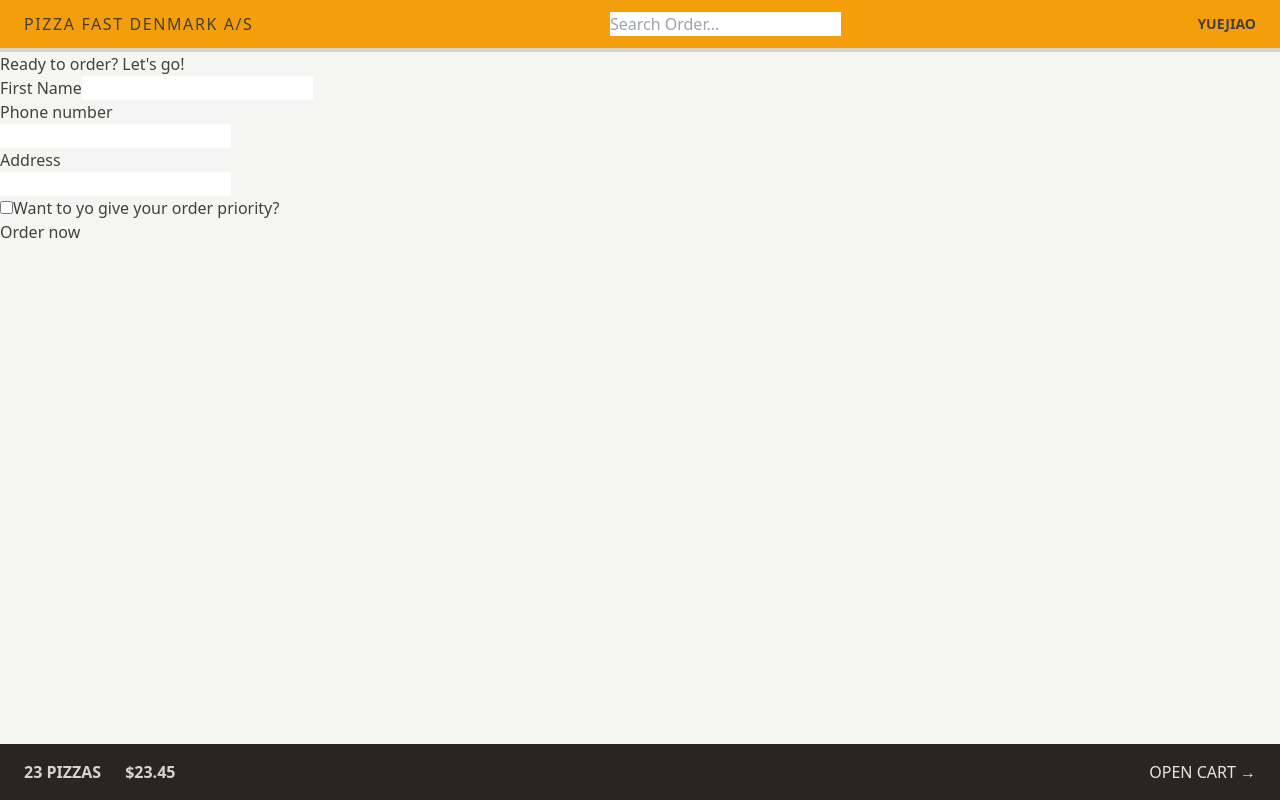
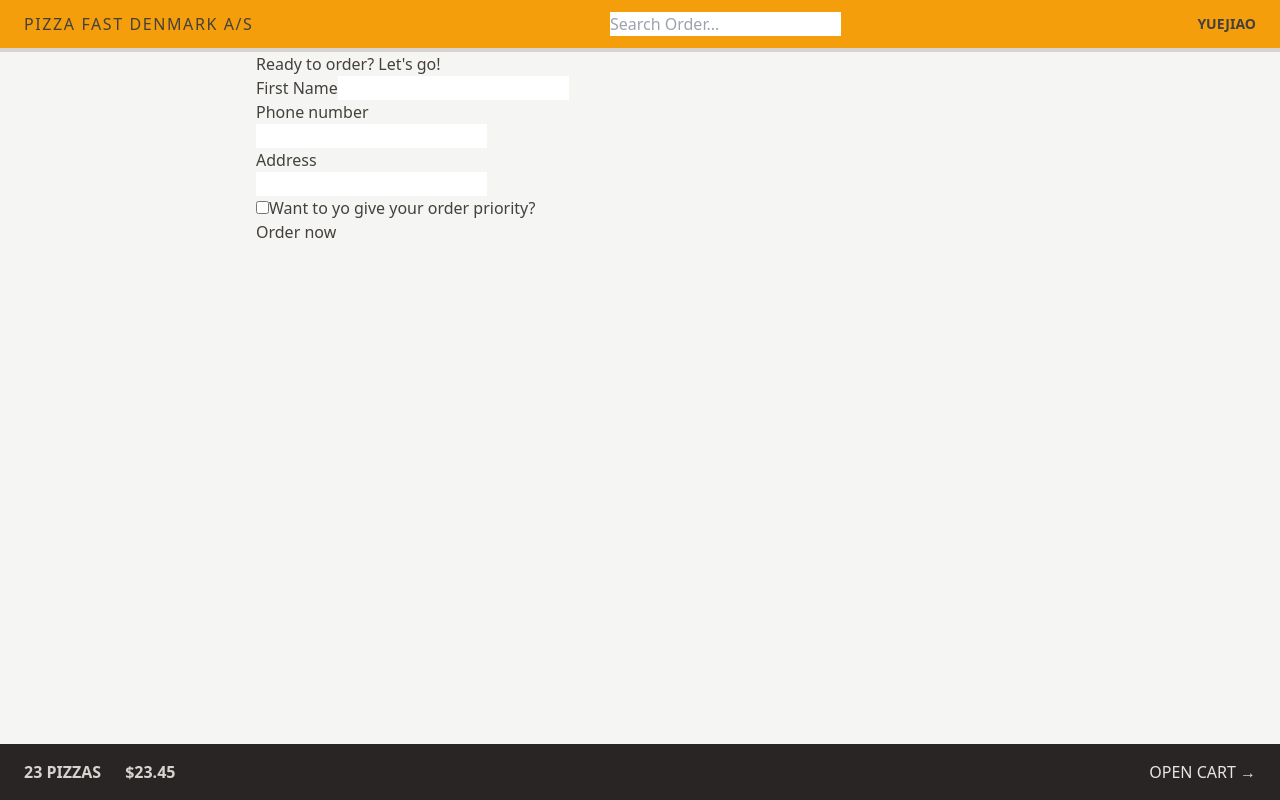
Before and after one commit to YuejiaoShi/pizza-fast-shop, a React (Vite) app: page /order/new in a window 1280 px wide. Built offline with nearby package versions, Linux system fonts and the light colour scheme.

Commit message:
apply css grid to AppLayout

```diff
--- a/src/UI/AppLayout.tsx
+++ b/src/UI/AppLayout.tsx
@@ -11,11 +11,13 @@ const AppLayout: React.FC = () => {
 
   return (
     <div className="grid h-screen grid-rows-[auto_1fr_auto]">
-        {isLoading && <Loader/>}
+      {isLoading && <Loader />}
       <Header />
-      <main className="overflow-scroll">
-        <Outlet />
-      </main>
+      <div className="overflow-scroll">
+        <main className="max-w-3xl mx-auto">
+          <Outlet />
+        </main>
+      </div>
       <CartOverview />
     </div>
   );
```
